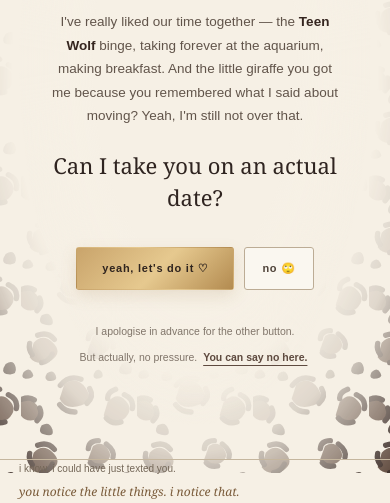
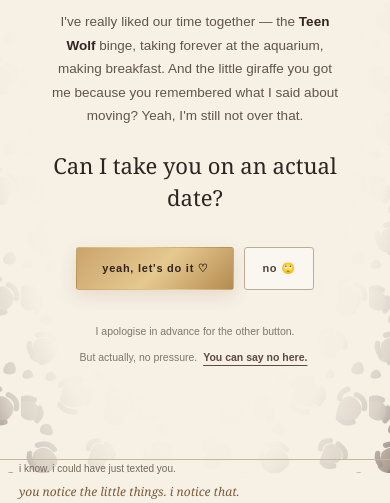
Before and after one commit to 24riri/saphhh, a plain HTML site: page index.html in a window 390 px wide. Shown: the part 371-874 px from the top of the page. Drawn offline with Linux system fonts and the light colour scheme.

Commit message:
Place leopard print on fixed beige page background; remove moving text veil

```diff
--- a/index.html
+++ b/index.html
@@ -41,25 +41,28 @@ h1{font-size:clamp(63px,7.3vw,110px);line-height:.93;letter-spacing:-1.9px;margi
 @media(prefers-reduced-motion:reduce){*,*:before,*:after{scroll-behavior:auto!important;animation-duration:.01ms!important;transition-duration:.01ms!important}}
 
 
-/* Homepage option 1: an editorial leopard print fading into the beige centre.
-   Same spot artwork as the ribbon, with its tan background removed. */
+/* Homepage: leopard spots and beige are a single fixed background.
+   The invitation is plain text on top — no box, veil, or patterned panel. */
 body.proposal-active{background:#f6f0e5}
 body.proposal-active .sky{
-  background:#f6f0e5;
+  position:fixed;
+  inset:0;
+  background-color:#f6f0e5;
+  background-image:
+    radial-gradient(ellipse 67% 82% at 50% 51%,
+      #f6f0e5 0%,
+      #f6f0e5 49%,
+      rgba(246,240,229,.98) 59%,
+      rgba(246,240,229,.76) 72%,
+      rgba(246,240,229,.22) 90%,
+      rgba(246,240,229,0) 100%),
+    var(--leopard-spots);
+  background-position:center,center;
+  background-size:100% 100%,150px 142px;
+  background-repeat:no-repeat,repeat;
+  background-attachment:fixed,fixed;
 }
-body.proposal-active .sky::after{
-  display:block;
-  content:"";
-  opacity:1;
-  position:absolute;
-  inset:0;
-  background-image:var(--leopard-spots);
-  background-position:center center;
-  background-repeat:repeat;
-  background-size:150px 142px;
-  -webkit-mask-image:radial-gradient(ellipse 70% 65% at 50% 54%,transparent 0%,transparent 54%,rgba(0,0,0,.11) 69%,rgba(0,0,0,.64) 87%,#000 100%);
-  mask-image:radial-gradient(ellipse 70% 65% at 50% 54%,transparent 0%,transparent 54%,rgba(0,0,0,.11) 69%,rgba(0,0,0,.64) 87%,#000 100%);
-}
+body.proposal-active .sky::after{display:none}
 #proposalScreen .hero{
   display:flex;
   align-items:center;
@@ -76,20 +79,11 @@ body.proposal-active .sky::after{
   padding:clamp(40px,5vw,65px) clamp(25px,5vw,68px);
   text-align:center;
   position:relative;
-  isolation:isolate;
-  background:transparent;
+  isolation:auto;
+  background:none;
   box-shadow:none;
 }
-/* No rectangle: a soft, seamless beige veil protects the writing if the
-   patterned edge comes close on unusual aspect ratios. */
-#proposalScreen .hero-copy::before{
-  content:"";
-  position:absolute;
-  z-index:-1;
-  pointer-events:none;
-  inset:-35px -65px;
-  background:radial-gradient(ellipse closest-side,#f6f0e5 0%,#f6f0e5 58%,rgba(246,240,229,.93) 73%,rgba(246,240,229,0) 100%);
-}
+#proposalScreen .hero-copy::before,#proposalScreen .hero-copy::after{content:none;display:none}
 #proposalScreen .eyebrow{justify-content:center}
 #proposalScreen h1{font-size:clamp(54px,7.1vw,96px);line-height:.97;margin:28px 0 29px}
 #proposalScreen .lead{max-width:620px;margin:0 auto 13px;line-height:1.85}
@@ -104,14 +98,19 @@ body.proposal-active .sky::after{
   #proposalScreen h1{font-size:clamp(54px,9.4vw,80px)}
 }
 @media(max-width:560px){
-  body.proposal-active .sky::after{
-    background-size:116px 110px;
-    -webkit-mask-image:radial-gradient(ellipse 82% 63% at 50% 52%,transparent 0%,transparent 57%,rgba(0,0,0,.14) 72%,#000 100%);
-    mask-image:radial-gradient(ellipse 82% 63% at 50% 52%,transparent 0%,transparent 57%,rgba(0,0,0,.14) 72%,#000 100%);
+  body.proposal-active .sky{
+    background-image:
+      radial-gradient(ellipse 78% 78% at 50% 50%,
+        #f6f0e5 0%,
+        #f6f0e5 52%,
+        rgba(246,240,229,.99) 65%,
+        rgba(246,240,229,.83) 81%,
+        rgba(246,240,229,.3) 96%),
+      var(--leopard-spots);
+    background-size:100% 100%,116px 110px;
   }
   #proposalScreen .hero{min-height:calc(100svh - 125px);padding:42px 12px 60px}
   #proposalScreen .hero-copy{padding:33px 16px}
-  #proposalScreen .hero-copy::before{inset:-26px -12px}
   #proposalScreen h1{font-size:clamp(50px,12.2vw,68px);margin:21px 0 24px}
   #proposalScreen .lead{font-size:13.5px;line-height:1.75}
   #proposalScreen .question{font-size:22px;margin:22px 0 14px}
```
